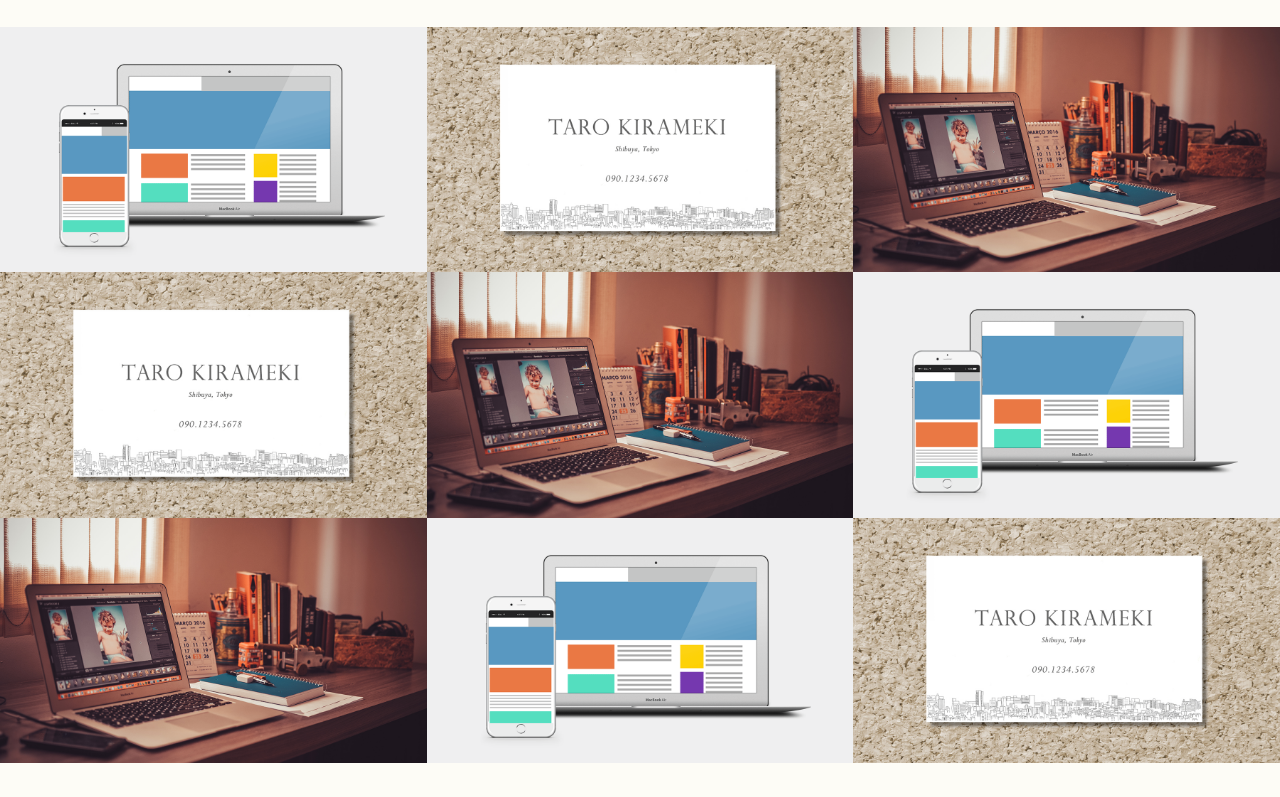
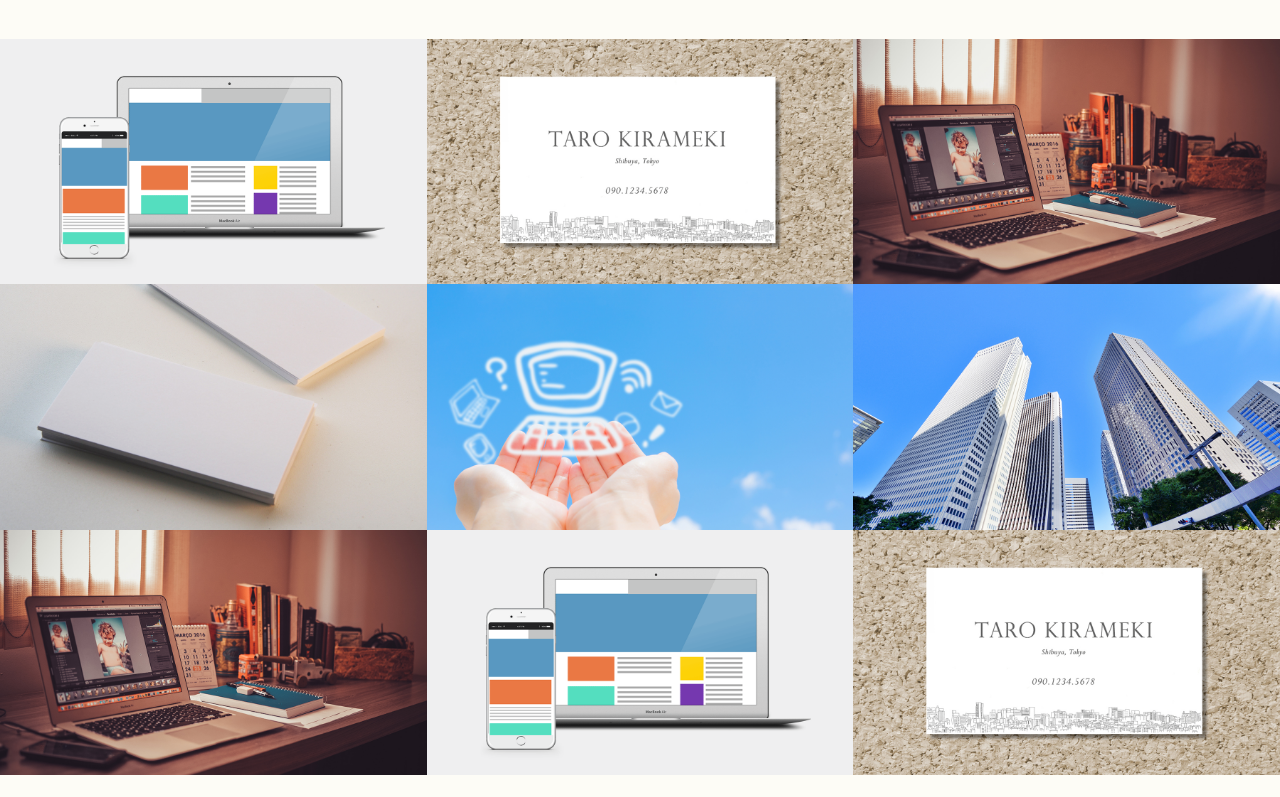
Before and after one commit to yuko-miura/yuko-miura.github.io, a plain HTML site: page index.html in a window 1280 px wide. Shown: the part 1153-1950 px from the top of the page. Drawn offline with nearby package versions, Linux system fonts and the light colour scheme.

Commit message:
images change

```diff
--- a/index.html
+++ b/index.html
@@ -14,7 +14,7 @@
             <a href="#contact" class="button-contact"><i aria-label="お問い合わせ" class="fa fa-envelope-o"></i></a>
             <div class="profile">
                 <h1 class="site-title abel uppercase text-center">Web Designer <span>Hanako Yamada</span></h1>
-                 <img src="./images/res-cute-43471659_fhd.jpg" alt="プロフィール写真" width="192" height="128" class="block-center profile-icon">
+                 <img src="./images/img_work_profile2.jpg" alt="プロフィール写真" width="140" height="140" class="block-center profile-icon">
                   <p>東京都在住のWebデザイナー、山田花子です。オンラインスクールでWeb制作について勉強中です。元企業広報の経験を活かして、誰でも感覚的に使いやすく見やすいサイト制作ができるように目指していきます。簡単なイラストも作成可能です。</p>
             </div>
         </header>
@@ -79,7 +79,7 @@
                 </div>
                 <div class="works-box">
                     <a href="#">
-                        <img src="./images/img_work_card.jpg" alt="きらめき花子様 名刺デザイン">
+                        <img src="./images/img_work_card2.jpg" alt="きらめき花子様 名刺デザイン">
                         <div class="works-box-inner">
                             <div class="text-center">
                                 <h3>きらめき花子様 名刺</h3>
@@ -91,7 +91,7 @@
                 </div>
                 <div class="works-box">
                     <a href="#">
-                        <img src="./images/img_work_blog.jpg" alt="WordPressオリジナルテーマ">
+                        <img src="./images/img_work_blog2.jpg" alt="WordPressオリジナルテーマ">
                         <div class="works-box-inner">
                             <div class="text-center">
                                 <h3>ブログデザイン</h3>
@@ -103,7 +103,7 @@
                 </div>
                 <div class="works-box">
                     <a href="#">
-                        <img src="./images/img_work_site.png" alt="株式会社きらめき コーポレートサイト様 Webサイトデザイン">
+                        <img src="./images/img_work_site2.jpg" alt="株式会社きらめき コーポレートサイト様 Webサイトデザイン">
                         <div class="works-box-inner">
                             <div class="text-center">
                                 <h3>株式会社きらめき コーポレートサイト</h3>
```
Also changed, not shown: images/img_work_blog2.jpg (added), images/img_work_card2.jpg (added), images/img_work_profile2.jpg (added), images/img_work_site2.jpg (added).
